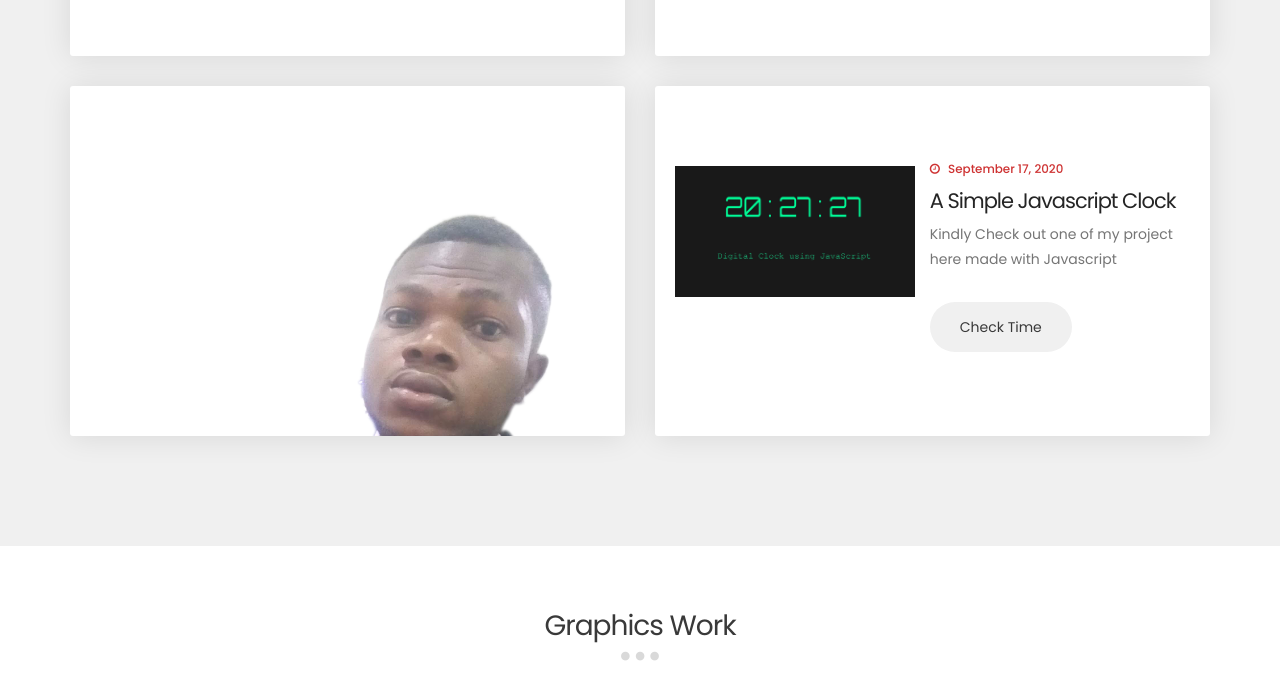
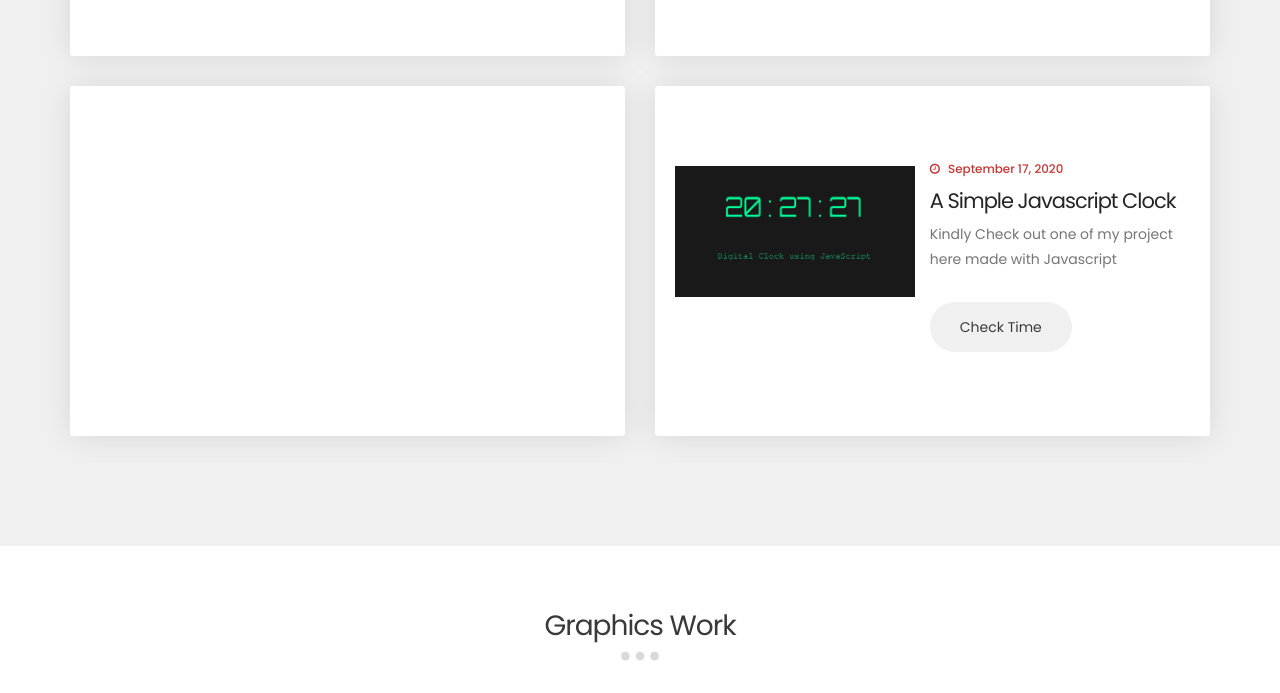
Before and after one commit to Kayode-Lateef/Kayode-Lateef.github.io, a plain HTML site: page index.html in a window 1280 px wide. Shown: the part 1804-2497 px from the top of the page. Drawn offline with Linux system fonts and the light colour scheme.

Commit message:
Update index.html

```diff
--- a/index.html
+++ b/index.html
@@ -237,8 +237,8 @@
                          <!-- BLOG THUMB -->
                          <div class="media blog-thumb">
                               <div class="media-object media-left">
-                                   <a href="blog-detail.html"><img src="images/bg.png" class="img-responsive"
-                                             alt=""></a>
+                                  <!-- <a href="blog-detail.html"><img src="images/bg.png" class="img-responsive"
+                                             alt=""></a> -->
                               </div>
                    <!--           <div class="media-body blog-info">
                                    <small><i class="fa fa-clock-o"></i> September 21, 2020</small>
```
